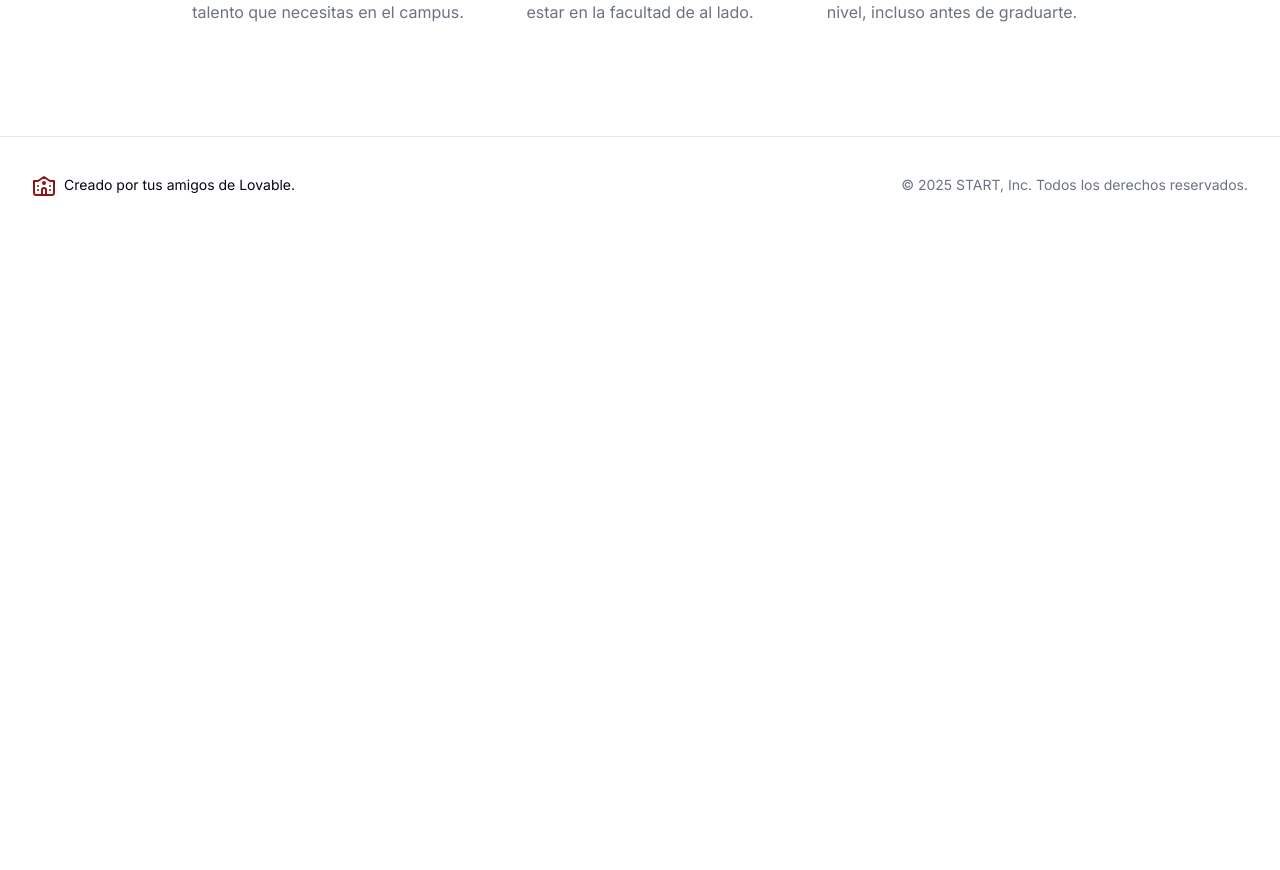
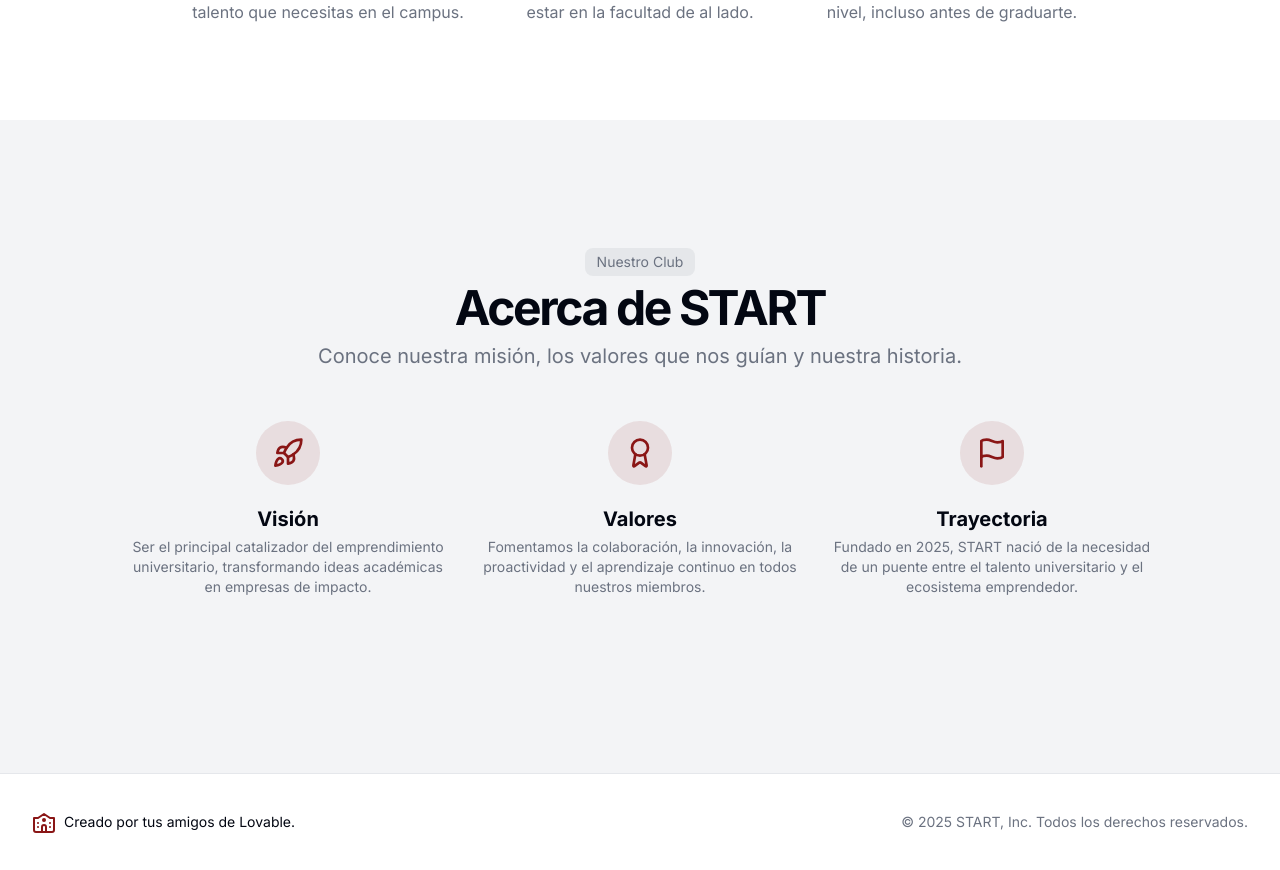
Before and after one commit to NicoAraya1902/start-ventures, a React (Vite) app: page / in a window 1280 px wide. Shown: the part 721-1591 px from the top of the page. Before the commit the page ends 954 px from the top, so only its background shows below. Built offline with nearby package versions, Linux system fonts and the light colour scheme.

Commit message:
Add About section content
Added vision, values, and club history to the About section.

```diff
--- a/src/pages/Index.tsx
+++ b/src/pages/Index.tsx
@@ -1,7 +1,6 @@
-
 import { Button } from '@/components/ui/button';
 import { Link } from 'react-router-dom';
-import { ArrowRight, Lightbulb, Users, CheckCircle } from 'lucide-react';
+import { ArrowRight, Lightbulb, Users, CheckCircle, Rocket, Award, Flag } from 'lucide-react';
 
 const Index = () => {
   return (
@@ -53,6 +52,50 @@ const Index = () => {
             </div>
           </div>
         </section>
+
+        {/* About Section */}
+        <section id="about" className="w-full py-12 md:py-24 lg:py-32 bg-muted">
+          <div className="container px-4 md:px-6">
+            <div className="flex flex-col items-center justify-center space-y-4 text-center">
+              <div className="space-y-2">
+                <div className="inline-block rounded-lg bg-muted-foreground/10 px-3 py-1 text-sm text-muted-foreground">Nuestro Club</div>
+                <h2 className="text-3xl font-bold tracking-tighter sm:text-5xl">Acerca de START</h2>
+                <p className="max-w-[900px] text-muted-foreground md:text-xl/relaxed lg:text-base/relaxed xl:text-xl/relaxed">
+                  Conoce nuestra misión, los valores que nos guían y nuestra historia.
+                </p>
+              </div>
+            </div>
+            <div className="mx-auto grid max-w-5xl items-start gap-8 py-12 sm:grid-cols-3">
+              <div className="grid gap-1 text-center">
+                <div className="mx-auto flex h-16 w-16 items-center justify-center rounded-full bg-primary/10 text-primary mb-4">
+                  <Rocket className="h-8 w-8" />
+                </div>
+                <h3 className="text-xl font-bold">Visión</h3>
+                <p className="text-sm text-muted-foreground">
+                  Ser el principal catalizador del emprendimiento universitario, transformando ideas académicas en empresas de impacto.
+                </p>
+              </div>
+              <div className="grid gap-1 text-center">
+                <div className="mx-auto flex h-16 w-16 items-center justify-center rounded-full bg-primary/10 text-primary mb-4">
+                  <Award className="h-8 w-8" />
+                </div>
+                <h3 className="text-xl font-bold">Valores</h3>
+                <p className="text-sm text-muted-foreground">
+                  Fomentamos la colaboración, la innovación, la proactividad y el aprendizaje continuo en todos nuestros miembros.
+                </p>
+              </div>
+              <div className="grid gap-1 text-center">
+                <div className="mx-auto flex h-16 w-16 items-center justify-center rounded-full bg-primary/10 text-primary mb-4">
+                  <Flag className="h-8 w-8" />
+                </div>
+                <h3 className="text-xl font-bold">Trayectoria</h3>
+                <p className="text-sm text-muted-foreground">
+                  Fundado en 2025, START nació de la necesidad de un puente entre el talento universitario y el ecosistema emprendedor.
+                </p>
+              </div>
+            </div>
+          </div>
+        </section>
       </main>
     </div>
   );
```
